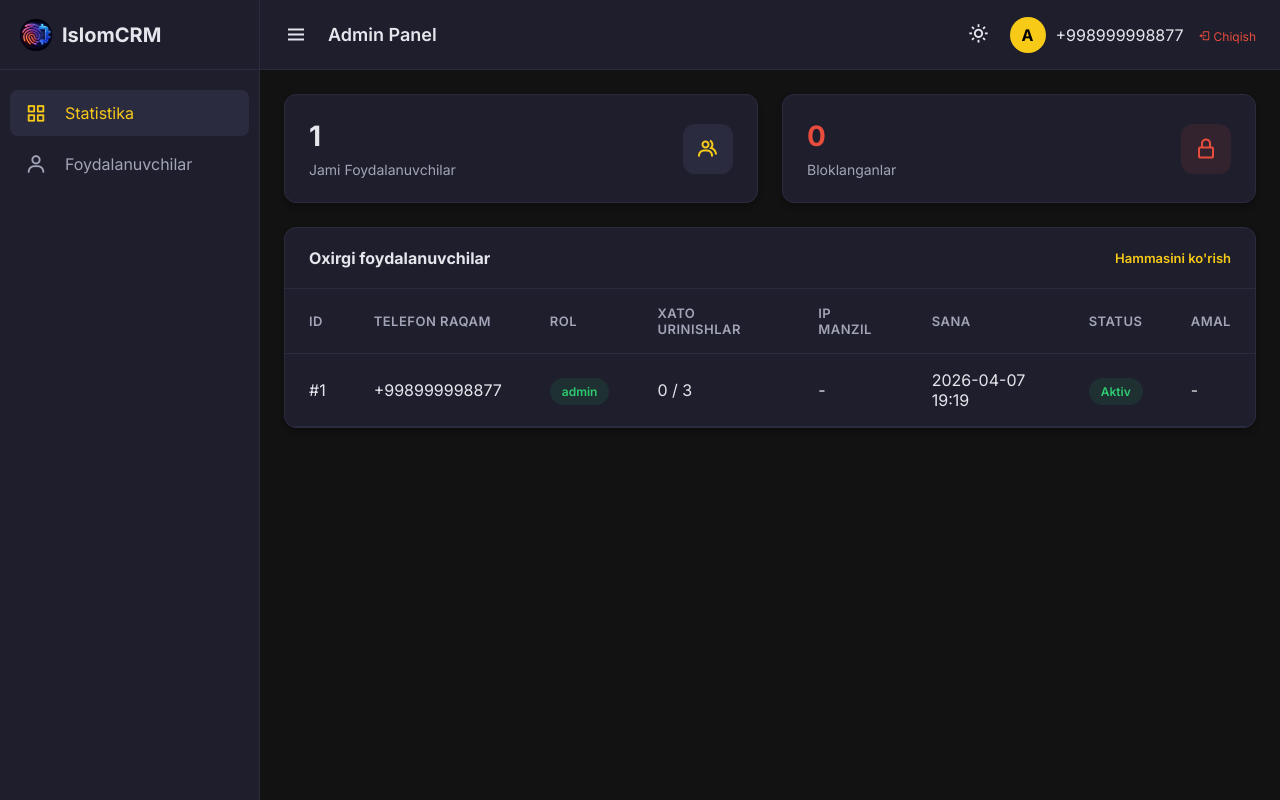
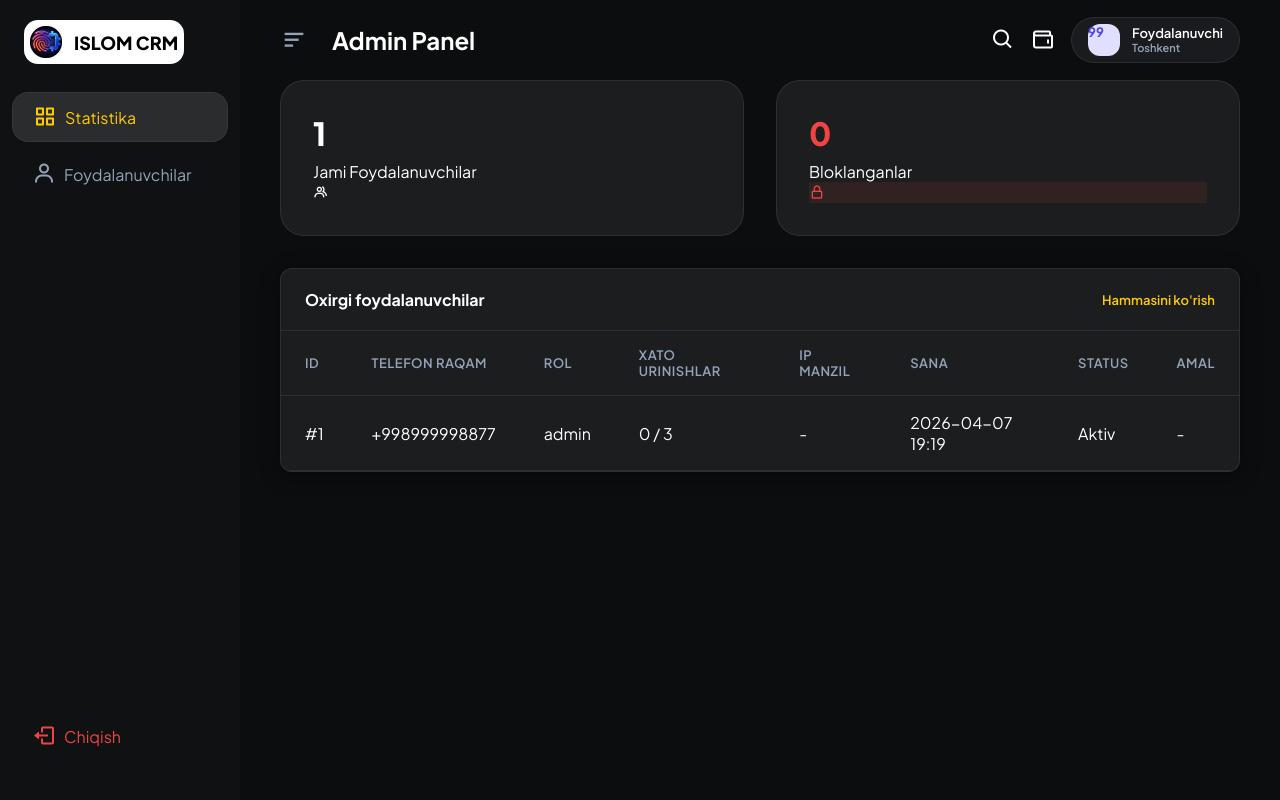
Before and after one commit to islampayments-byte/IslomCRM.uz, a Flask app: page /admin/ in a window 1280 px wide. Run offline with Flask 3, Linux system fonts and the light colour scheme; a user stored in the database is signed in; data comes from the database, SQL or seed files in the repository.

Commit message:
UI: Completely redesigned user dashboard with Yandex Fleet aesthetic

```diff
--- a/static/css/style.css
+++ b/static/css/style.css
@@ -1,50 +1,43 @@
-/* Base Variables */
+/* Base Variables - Yandex Fleet Aesthetic */
 :root {
-    --bg-color: #f4f5f7;
-    --sidebar-bg: #ffffff;
-    --topbar-bg: #ffffff;
-    --text-color: #1b1b28;
-    --text-muted: #8e95a5;
+    --bg-color: #0c0d0e; /* Deep Black */
+    --sidebar-bg: #1a1b1e; /* Carbon Dark */
+    --topbar-bg: #1a1b1e;
+    --text-color: #ffffff;
+    --text-muted: #94a3b8;
     --primary-color: #ffcc00; /* Yandex Yellow */
-    --hover-color: #fef5d4;
-    --border-color: #e2e8f0;
-    --card-bg: #ffffff;
-    --success: #2ecc71;
-    --warning: #f39c12;
-    --danger: #e74c3c;
-    --shadow: 0 4px 6px -1px rgba(0,0,0,0.05);
+    --accent-color: #3b82f6;
+    --hover-color: rgba(255, 255, 255, 0.05);
+    --border-color: rgba(255, 255, 255, 0.08);
+    --card-bg: #1a1b1e;
+    --success: #10b981;
+    --warning: #f59e0b;
+    --danger: #ef4444;
+    --shadow: 0 4px 20px rgba(0, 0, 0, 0.4);
     --transition: all 0.3s cubic-bezier(0.4, 0, 0.2, 1);
-    --glass-bg: rgba(255, 255, 255, 0.8);
-    --glass-border: rgba(255, 255, 255, 0.5);
+    --border-radius-lg: 24px;
+    --border-radius-md: 16px;
 }
 
-/* Dark Theme Variables */
 .dark-theme {
-    --bg-color: #121212;
-    --sidebar-bg: #1e1e2d;
-    --topbar-bg: #1e1e2d;
-    --text-color: #e4e6eb;
-    --text-muted: #a1a5b7;
-    --primary-color: #f7ca18;
-    --hover-color: #2b2b40;
-    --border-color: #2b2b40;
-    --card-bg: #1e1e2d;
-    --shadow: 0 4px 6px -1px rgba(0,0,0,0.3);
-    --glass-bg: rgba(30, 30, 45, 0.7);
-    --glass-border: rgba(255, 255, 255, 0.1);
+    /* Already defaulted to dark for this premium look */
+    --bg-color: #0c0d0e;
+    --sidebar-bg: #101112;
+    --card-bg: #1c1d1f;
 }
 
 * {
     margin: 0;
     padding: 0;
     box-sizing: border-box;
-    font-family: 'Inter', sans-serif;
+    font-family: 'Plus Jakarta Sans', 'Inter', sans-serif;
 }
 
 body {
     background-color: var(--bg-color);
     color: var(--text-color);
     transition: var(--transition);
+    -webkit-font-smoothing: antialiased;
 }
 
 .app-container {
@@ -53,61 +46,61 @@ body {
     overflow: hidden;
 }
 
-/* Sidebar */
+/* Sidebar - Slim & Modern */
 .sidebar {
-    width: 260px;
+    width: 240px;
     background: var(--sidebar-bg);
-    border-right: 1px solid var(--border-color);
     transition: var(--transition);
     display: flex;
     flex-direction: column;
+    padding: 12px;
 }
 
-.sidebar.open {
+.sidebar.closed {
     width: 80px;
 }
 
 .sidebar-header {
-    height: 70px;
+    height: 60px;
     display: flex;
     align-items: center;
-    padding: 0 20px;
-    border-bottom: 1px solid var(--border-color);
+    padding: 0 12px;
+    margin-bottom: 20px;
 }
 
 .logo {
     display: flex;
     align-items: center;
-    gap: 10px;
-    font-size: 20px;
-    font-weight: 700;
-    color: var(--text-color);
-    white-space: nowrap;
+    gap: 12px;
+    background: #ffffff;
+    padding: 6px;
+    border-radius: 14px;
+    width: fit-content;
 }
 
 .logo-img {
     width: 32px;
     height: 32px;
-    object-fit: contain;
+    border-radius: 10px;
 }
 
-.auth-logo img {
-    width: 60px;
-    height: 60px;
-    object-fit: contain;
+.logo span {
+    color: #000;
+    font-weight: 800;
+    font-size: 18px;
+    display: inline-block;
 }
 
-.sidebar.open .logo span {
+.sidebar.closed .logo span {
     display: none;
 }
 
 .nav-links {
     list-style: none;
-    padding: 20px 10px;
 }
 
 .nav-links li {
-    margin-bottom: 5px;
+    margin-bottom: 8px;
 }
 
 .nav-links a {
@@ -115,23 +108,30 @@ body {
     align-items: center;
     text-decoration: none;
     color: var(--text-muted);
-    padding: 12px 15px;
-    border-radius: 8px;
+    padding: 12px;
+    border-radius: var(--border-radius-md);
     transition: var(--transition);
-    white-space: nowrap;
 }
 
 .nav-links a i {
-    font-size: 22px;
+    font-size: 24px;
     min-width: 40px;
+    display: flex;
+    justify-content: center;
 }
 
-.nav-links a:hover, .nav-links a.active {
+.nav-links a:hover {
     background: var(--hover-color);
-    color: var(--primary-color);
+    color: #fff;
 }
 
-.sidebar.open .link_name {
+.nav-links a.active {
+    background: #2b2c2e;
+    color: var(--primary-color);
+    border: 1px solid rgba(255, 255, 255, 0.05);
+}
+
+.sidebar.closed .link_name {
     display: none;
 }
 
@@ -143,124 +143,129 @@ body {
     overflow: hidden;
 }
 
-/* Topbar */
+/* Topbar - Breadcrumbs & Pill Profile */
 .topbar {
-    height: 70px;
-    background: var(--topbar-bg);
-    border-bottom: 1px solid var(--border-color);
+    height: 80px;
+    background: var(--bg-color);
     display: flex;
     align-items: center;
     justify-content: space-between;
-    padding: 0 24px;
+    padding: 0 40px;
 }
 
 .topbar-left {
     display: flex;
     align-items: center;
-    gap: 20px;
+    gap: 24px;
 }
 
 #btn-menu {
-    font-size: 24px;
+    font-size: 28px;
     cursor: pointer;
-    color: var(--text-color);
+    color: var(--text-muted);
+    transition: var(--transition);
+}
+
+#btn-menu:hover {
+    color: #fff;
 }
 
 .page-title {
-    font-size: 18px;
-    font-weight: 600;
+    font-size: 24px;
+    font-weight: 700;
 }
 
 .topbar-right {
     display: flex;
     align-items: center;
-    gap: 20px;
+    gap: 16px;
 }
 
-.icon-btn {
-    background: none;
-    border: none;
-    color: var(--text-color);
-    font-size: 22px;
-    cursor: pointer;
+.user-pill {
+    background: #1a1b1e;
+    border: 1px solid var(--border-color);
+    padding: 6px 16px;
+    border-radius: 40px;
+    display: flex;
+    align-items: center;
+    gap: 12px;
     transition: var(--transition);
 }
 
-.icon-btn:hover {
-    color: var(--primary-color);
+.user-pill:hover {
+    background: var(--hover-color);
 }
 
-.profile-btn {
-    display: flex;
-    align-items: center;
-    gap: 10px;
-    cursor: pointer;
+.user-pill span {
+    font-size: 14px;
+    font-weight: 600;
+    color: var(--text-muted);
 }
 
-.avatar {
-    width: 36px;
-    height: 36px;
-    border-radius: 50%;
-    background: var(--primary-color);
-    color: #000;
-    display: flex;
-    align-items: center;
-    justify-content: center;
-    font-weight: bold;
+.user-pill .avatar {
+    width: 32px;
+    height: 32px;
+    background: #e1dfff;
+    color: #4f46e5;
+    border-radius: 12px;
+    font-size: 13px;
+    font-weight: 700;
 }
 
 /* Content Area */
 .content-wrapper {
     flex: 1;
-    padding: 24px;
+    padding: 0 40px 40px;
     overflow-y: auto;
 }
 
-/* Cards Grid */
+/* Cards Grid - Modern Fleet Style */
 .cards-grid {
     display: grid;
-    grid-template-columns: repeat(auto-fit, minmax(250px, 1fr));
-    gap: 24px;
+    grid-template-columns: repeat(auto-fit, minmax(350px, 1fr));
+    gap: 32px;
 }
 
 .stat-card {
     background: var(--card-bg);
-    padding: 24px;
-    border-radius: 12px;
-    box-shadow: var(--shadow);
-    display: flex;
-    justify-content: space-between;
-    align-items: center;
+    padding: 32px;
+    border-radius: var(--border-radius-lg);
     border: 1px solid var(--border-color);
+    position: relative;
+    overflow: hidden;
 }
 
-.card-name {
-    color: var(--text-muted);
-    font-size: 14px;
-    margin-top: 8px;
+.card-header {
+    display: flex;
+    align-items: center;
+    justify-content: space-between;
+    margin-bottom: 24px;
+}
+
+.card-header h3 {
+    font-size: 18px;
+    font-weight: 700;
+    display: flex;
+    align-items: center;
+    gap: 8px;
+}
+
+.card-content {
+    display: flex;
+    flex-direction: column;
 }
 
 .number {
-    font-size: 28px;
-    font-weight: 700;
-    color: var(--text-color);
+    font-size: 32px;
+    font-weight: 800;
+    margin-bottom: 8px;
 }
 
-.number span {
-    font-size: 16px;
+.sub-info {
     color: var(--text-muted);
-}
-
-.icon-box {
-    width: 50px;
-    height: 50px;
-    border-radius: 12px;
-    background: var(--hover-color);
-    color: var(--primary-color);
+    font-size: 14px;
     display: flex;
-    align-items: center;
-    justify-content: center;
-    font-size: 24px;
+    justify-content: space-between;
 }
 
 /* Tables */
@@ -304,42 +309,86 @@ body {
     background: var(--hover-color);
 }
 
-/* Status Badges */
-.status {
-    padding: 6px 12px;
-    border-radius: 20px;
-    font-size: 12px;
-    font-weight: 600;
+/* Specialized Cards */
+.loyalty-card {
+    background: linear-gradient(135deg, #2b2c2e 0%, #1a1b1e 100%);
 }
 
-.status.success {
-    background: rgba(46, 204, 113, 0.1);
-    color: var(--success);
+.loyalty-card .badge-icon {
+    width: 48px;
+    height: 48px;
+    border-radius: 12px;
+    background: rgba(255, 204, 0, 0.1);
+    color: var(--primary-color);
+    display: flex;
+    align-items: center;
+    justify-content: center;
+    font-size: 24px;
 }
 
-.status.warning {
-    background: rgba(243, 156, 18, 0.1);
-    color: var(--warning);
+.financial-stat {
+    display: flex;
+    flex-direction: column;
+    gap: 16px;
 }
 
-/* Utility Animations */
-@keyframes fadeIn {
-    from { opacity: 0; transform: translateY(10px); }
-    to { opacity: 1; transform: translateY(0); }
+.financial-row {
+    display: flex;
+    justify-content: space-between;
+    align-items: center;
+    padding: 12px 0;
+    border-bottom: 1px solid var(--border-color);
 }
 
-.animate-fade {
-    animation: fadeIn 0.2s ease forwards;
+.financial-row:last-child {
+    border-bottom: none;
 }
 
-/* Glassmorphism Classes */
-.glass-card {
-    background: var(--glass-bg);
-    backdrop-filter: blur(12px);
-    -webkit-backdrop-filter: blur(12px);
-    border: 1px solid var(--glass-border);
-    box-shadow: var(--shadow);
+.financial-label {
+    font-size: 14px;
+    color: var(--text-muted);
 }
 
-.mt-4 { margin-top: 24px; }
-.mt-2 { margin-top: 12px; }
+.financial-value {
+    font-weight: 700;
+}
+
+/* Modern Lists */
+.status-list {
+    list-style: none;
+}
+
+.status-item {
+    display: flex;
+    align-items: center;
+    gap: 12px;
+    margin-bottom: 12px;
+    font-size: 14px;
+}
+
+.status-dot {
+    width: 8px;
+    height: 8px;
+    border-radius: 50%;
+}
+
+/* Animations */
+@keyframes slideIn {
+    from { opacity: 0; transform: translateX(-10px); }
+    to { opacity: 1; transform: translateX(0); }
+}
+
+.animate-slide {
+    animation: slideIn 0.3s ease forwards;
+}
+
+.mt-4 { margin-top: 32px; }
+.mt-2 { margin-top: 16px; }
+
+/* Responsive Adjustments */
+@media (max-width: 1024px) {
+    .sidebar { width: 80px; }
+    .sidebar .link_name, .sidebar .logo span { display: none; }
+    .topbar { padding: 0 20px; }
+    .content-wrapper { padding: 0 20px 20px; }
+}
--- a/templates/base.html
+++ b/templates/base.html
@@ -5,7 +5,7 @@
     <meta name="viewport" content="width=device-width, initial-scale=1.0">
     <title>IslomCRM | {% block title %}{% endblock %}</title>
     <!-- Google Fonts -->
-    <link href="https://fonts.googleapis.com/css2?family=Inter:wght@400;500;600;700&display=swap" rel="stylesheet">
+    <link href="https://fonts.googleapis.com/css2?family=Plus+Jakarta+Sans:wght@400;500;600;700;800&display=swap" rel="stylesheet">
     <!-- Boxicons for icons -->
     <link href="https://unpkg.com/boxicons@2.1.4/css/boxicons.min.css" rel="stylesheet">
     <link rel="stylesheet" href="{{ url_for('static', filename='css/style.css') }}">
@@ -14,59 +14,85 @@
 </head>
 <body class="dark-theme">
     <div class="app-container">
-        <!-- Sidebar -->
+        <!-- Sidebar - Modern Slim -->
         <aside class="sidebar" id="sidebar">
             <div class="sidebar-header">
                 <div class="logo">
                     <img src="{{ url_for('static', filename='favicon.png') }}" class="logo-img" alt="Logo">
-                    <span>IslomCRM</span>
+                    <span>ISLOM CRM</span>
                 </div>
             </div>
 
             <ul class="nav-links">
                 {% block sidebar_menu %}
-                <!-- Dynamic sidebar menu items -->
                 <li>
-                    <a href="#" class="active">
+                    <a href="{{ url_for('user.dashboard') }}" class="active">
                         <i class='bx bx-grid-alt' ></i>
-                        <span class="link_name">Bosh sahifa</span>
+                        <span class="link_name">Asosiy</span>
+                    </a>
+                </li>
+                <li>
+                    <a href="#">
+                        <i class='bx bx-wallet' ></i>
+                        <span class="link_name">Moliya</span>
+                    </a>
+                </li>
+                <li>
+                    <a href="#">
+                        <i class='bx bx-user' ></i>
+                        <span class="link_name">Haydovchilar</span>
+                    </a>
+                </li>
+                <li>
+                    <a href="#">
+                        <i class='bx bx-file' ></i>
+                        <span class="link_name">Hisobotlar</span>
                     </a>
                 </li>
                 {% endblock %}
             </ul>
+
+            <div style="margin-top: auto; padding-bottom: 20px;">
+                <ul class="nav-links">
+                    <li>
+                        <a href="{{ url_for('auth.logout') }}" style="color: var(--danger);">
+                            <i class='bx bx-log-out'></i>
+                            <span class="link_name">Chiqish</span>
+                        </a>
+                    </li>
+                </ul>
+            </div>
         </aside>
 
         <!-- Main Content -->
         <main class="main-content">
-            <!-- Top navbar -->
+            <!-- Top navbar - Fleet Style -->
             <header class="topbar">
                 <div class="topbar-left">
-                    <i class='bx bx-menu' id="btn-menu"></i>
-                    <h2 class="page-title">{% block page_title %}Dashboard{% endblock %}</h2>
+                    <i class='bx bx-menu-alt-left' id="btn-menu"></i>
+                    <h2 class="page-title">{% block page_title %}Asosiy{% endblock %}</h2>
                 </div>
                 <div class="topbar-right">
-                    <button id="theme-toggle" class="icon-btn" title="Mavzuni o'zgartirish">
-                        <i class='bx bx-sun' id="theme-icon"></i>
-                    </button>
-                    <div class="profile-dropdown">
-                        <div class="profile-btn">
-                            <div class="avatar">
-                                {% if current_user.is_authenticated and current_user.role == 'admin' %}
-                                    A
-                                {% elif current_user.is_authenticated %}
-                                    U
+                    <i class='bx bx-search icon-btn' style="font-size: 24px;"></i>
+                    <i class='bx bx-wallet icon-btn' style="font-size: 24px;"></i>
+
+                    <div class="user-pill">
+                        <div class="avatar">
+                            {% if current_user.is_authenticated %}
+                                {{ current_user.phone[4:6] }}
+                            {% else %}
+                                <i class='bx bx-user'></i>
+                            {% endif %}
+                        </div>
+                        <div style="display: flex; flex-direction: column; line-height: 1.2;">
+                            <span style="color: #fff; font-size: 13px;">
+                                {% if current_user.org_name %}
+                                    {{ current_user.org_name[:15] }}...
                                 {% else %}
-                                    <i class='bx bx-user'></i>
-                                {% endif %}
-                            </div>
-                            <span>
-                                {% if current_user.is_authenticated %}
-                                    {{ current_user.phone }}
-                                    <a href="{{ url_for('auth.logout') }}" style="color:var(--danger); font-size:12px; margin-left:10px; text-decoration:none;"><i class='bx bx-log-out'></i> Chiqish</a>
-                                {% else %}
-                                    Mehmon
+                                    Foydalanuvchi
                                 {% endif %}
                             </span>
+                            <span style="font-size: 11px; color: var(--text-muted);">Toshkent</span>
                         </div>
                     </div>
                 </div>
@@ -81,25 +107,15 @@
     </div>
 
     <script>
-        // Sidebar toggle
         const sidebar = document.querySelector(".sidebar");
-        const closeBtn = document.querySelector("#btn-menu");
+        const menuBtn = document.querySelector("#btn-menu");
 
-        closeBtn.addEventListener("click", () => {
-            sidebar.classList.toggle("open");
-        });
-
-        // Theme toggle
-        const themeBtn = document.getElementById("theme-toggle");
-        const themeIcon = document.getElementById("theme-icon");
-        const bodyTag = document.body;
-
-        themeBtn.addEventListener("click", () => {
-            bodyTag.classList.toggle("dark-theme");
-            if(bodyTag.classList.contains("dark-theme")){
-                themeIcon.classList.replace("bx-moon", "bx-sun");
+        menuBtn.addEventListener("click", () => {
+            sidebar.classList.toggle("closed");
+            if(sidebar.classList.contains("closed")){
+                menuBtn.classList.replace("bx-menu-alt-left", "bx-menu");
             } else {
-                themeIcon.classList.replace("bx-sun", "bx-moon");
+                menuBtn.classList.replace("bx-menu", "bx-menu-alt-left");
             }
         });
     </script>
```
Also changed, not shown: templates/user/dashboard.html (+108 -46 lines).
